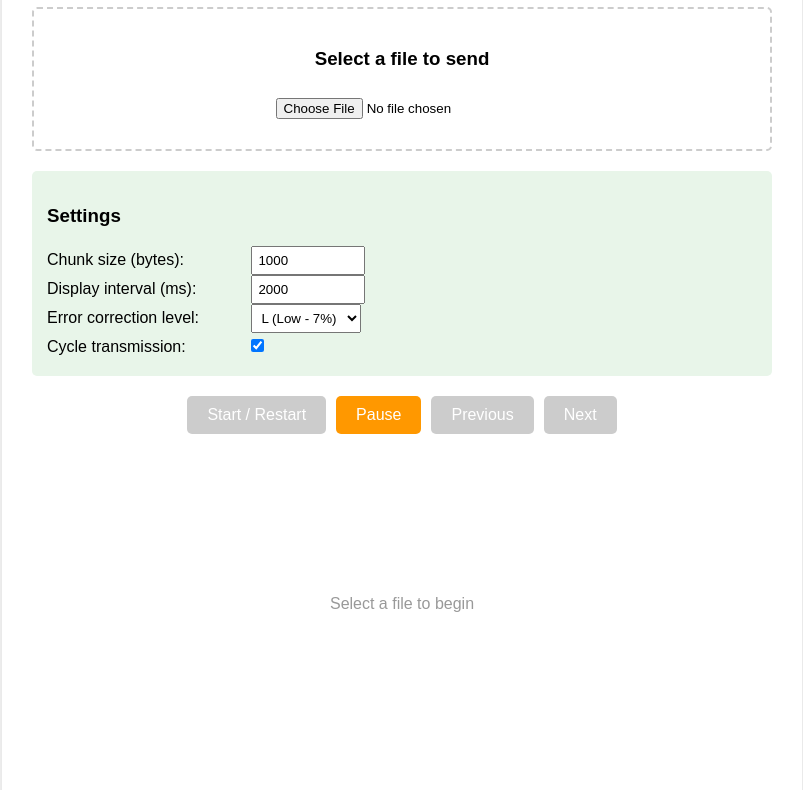
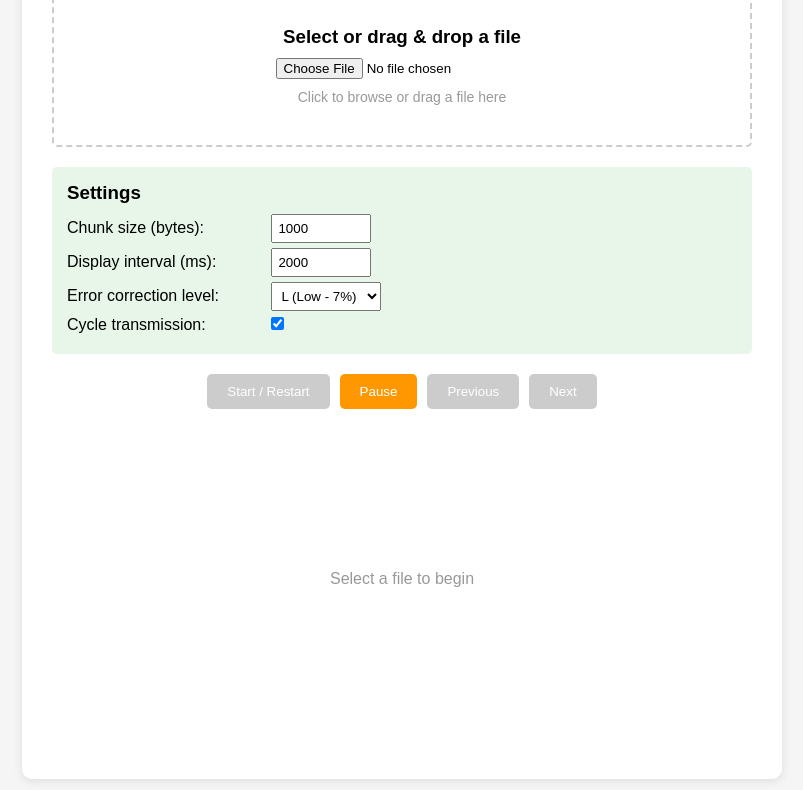
Before and after one commit to Mozgoed/QR-code-sender, a plain HTML site: page index.html in a window 1280 px wide. Shown: the part 173-963 px from the top of the page, without its empty margins (238-1041 px from the left). Drawn offline with Linux system fonts and the light colour scheme.

Commit message:
refactoring & versioning

```diff
--- a/index.html
+++ b/index.html
@@ -6,12 +6,14 @@
     <title>File to QR Code Sender</title>
     <script type='text/javascript' src='qrcode.js'></script>
     <style>
+        * { margin: 0; padding: 0; box-sizing: border-box; }
+
         body {
             font-family: Arial, sans-serif;
             max-width: 800px;
             margin: 50px auto;
             padding: 20px;
-            background-color: #f5f5f5;
+            background: #f5f5f5;
         }
 
         .container {
@@ -21,33 +23,35 @@
             box-shadow: 0 2px 10px rgba(0,0,0,0.1);
         }
 
-        h1 {
-            text-align: center;
-            color: #333;
-        }
+        h1 { text-align: center; color: #333; margin-bottom: 20px; }
+        h3 { margin-bottom: 10px; }
 
         .file-input-section {
             margin: 20px 0;
-            padding: 20px;
+            padding: 40px 20px;
             border: 2px dashed #ccc;
             border-radius: 5px;
             text-align: center;
+            cursor: pointer;
+            transition: all 0.3s;
         }
 
-        #fileInput {
-            margin: 10px 0;
-        }
+        .file-input-section:hover { border-color: #4CAF50; background: #f9f9f9; }
+        .file-input-section.drag-over { border-color: #4CAF50; background: #e8f5e9; }
 
-        .info-section {
+        .info-section, .settings {
             margin: 20px 0;
             padding: 15px;
-            background-color: #f0f0f0;
+            background: #f0f0f0;
             border-radius: 5px;
         }
 
-        .info-section p {
-            margin: 5px 0;
-        }
+        .settings { background: #e8f5e9; }
+        .info-section p, .settings div { margin: 5px 0; }
+        .settings label { display: inline-block; width: 200px; }
+        .settings input, .settings select { padding: 5px; }
+        .settings input[type="number"] { width: 100px; }
+        .settings select { width: 110px; }
 
         #qr {
             text-align: center;
@@ -67,58 +71,18 @@
 
         button {
             padding: 10px 20px;
-            font-size: 16px;
             border: none;
             border-radius: 5px;
             cursor: pointer;
-            background-color: #4CAF50;
+            background: #4CAF50;
             color: white;
-            transition: background-color 0.3s;
+            transition: background 0.3s;
         }
 
-        button:hover {
-            background-color: #45a049;
-        }
-
-        button:disabled {
-            background-color: #cccccc;
-            cursor: not-allowed;
-        }
-
-        button.pause {
-            background-color: #ff9800;
-        }
-
-        button.pause:hover {
-            background-color: #e68900;
-        }
-
-        .settings {
-            margin: 20px 0;
-            padding: 15px;
-            background-color: #e8f5e9;
-            border-radius: 5px;
-        }
-
-        .settings label {
-            display: inline-block;
-            width: 200px;
-            margin: 5px 0;
-        }
-
-        .settings input[type="number"] {
-            width: 100px;
-            padding: 5px;
-        }
-
-        .settings select {
-            width: 110px;
-            padding: 5px;
-        }
-
-        .settings input[type="checkbox"] {
-            margin-left: 0;
-        }
+        button:hover { background: #45a049; }
+        button:disabled { background: #ccc; cursor: not-allowed; }
+        button.pause { background: #ff9800; }
+        button.pause:hover { background: #e68900; }
 
         .progress {
             margin: 10px 0;
@@ -133,20 +97,21 @@
     <div class="container">
         <h1>File to QR Code Sender</h1>
 
-        <div class="file-input-section">
-            <h3>Select a file to send</h3>
+        <div class="file-input-section" id="dropZone">
+            <h3>Select or drag & drop a file</h3>
             <input type="file" id="fileInput" />
+            <p style="margin-top: 10px; color: #999; font-size: 14px;">Click to browse or drag a file here</p>
         </div>
 
         <div class="settings">
             <h3>Settings</h3>
             <div>
                 <label>Chunk size (bytes):</label>
-                <input type="number" id="chunkSize" value="1000" min="100" max="2000" />
+                <input type="number" id="chunkSize" value="1000" min="100" max="2000" step="50" />
             </div>
             <div>
                 <label>Display interval (ms):</label>
-                <input type="number" id="displayInterval" value="2000" min="500" max="10000" />
+                <input type="number" id="displayInterval" value="2000" min="500" max="10000" step="50" />
             </div>
             <div>
                 <label>Error correction level:</label>
@@ -194,6 +159,7 @@
         let fileCRC32 = null;
 
         const fileInput = document.getElementById('fileInput');
+        const dropZone = document.getElementById('dropZone');
         const startBtn = document.getElementById('startBtn');
         const pauseBtn = document.getElementById('pauseBtn');
         const prevBtn = document.getElementById('prevBtn');
@@ -204,6 +170,33 @@
 
         // File selection handler
         fileInput.addEventListener('change', handleFileSelect);
+
+        // Drag and drop handlers
+        dropZone.addEventListener('click', () => fileInput.click());
+
+        dropZone.addEventListener('dragover', (e) => {
+            e.preventDefault();
+            e.stopPropagation();
+            dropZone.classList.add('drag-over');
+        });
+
+        dropZone.addEventListener('dragleave', (e) => {
+            e.preventDefault();
+            e.stopPropagation();
+            dropZone.classList.remove('drag-over');
+        });
+
+        dropZone.addEventListener('drop', (e) => {
+            e.preventDefault();
+            e.stopPropagation();
+            dropZone.classList.remove('drag-over');
+
+            const files = e.dataTransfer.files;
+            if (files.length > 0) {
+                fileInput.files = files;
+                handleFileSelect({ target: { files: files } });
+            }
+        });
 
         // Control button handlers
         startBtn.addEventListener('click', startTransmission);
@@ -354,6 +347,7 @@
 
             // Create metadata object
             const metadata = {
+                v: "1.0",
                 index: index,
                 total: chunks.length,
                 data: base64Data
```
Also changed, not shown: 1 other file.
